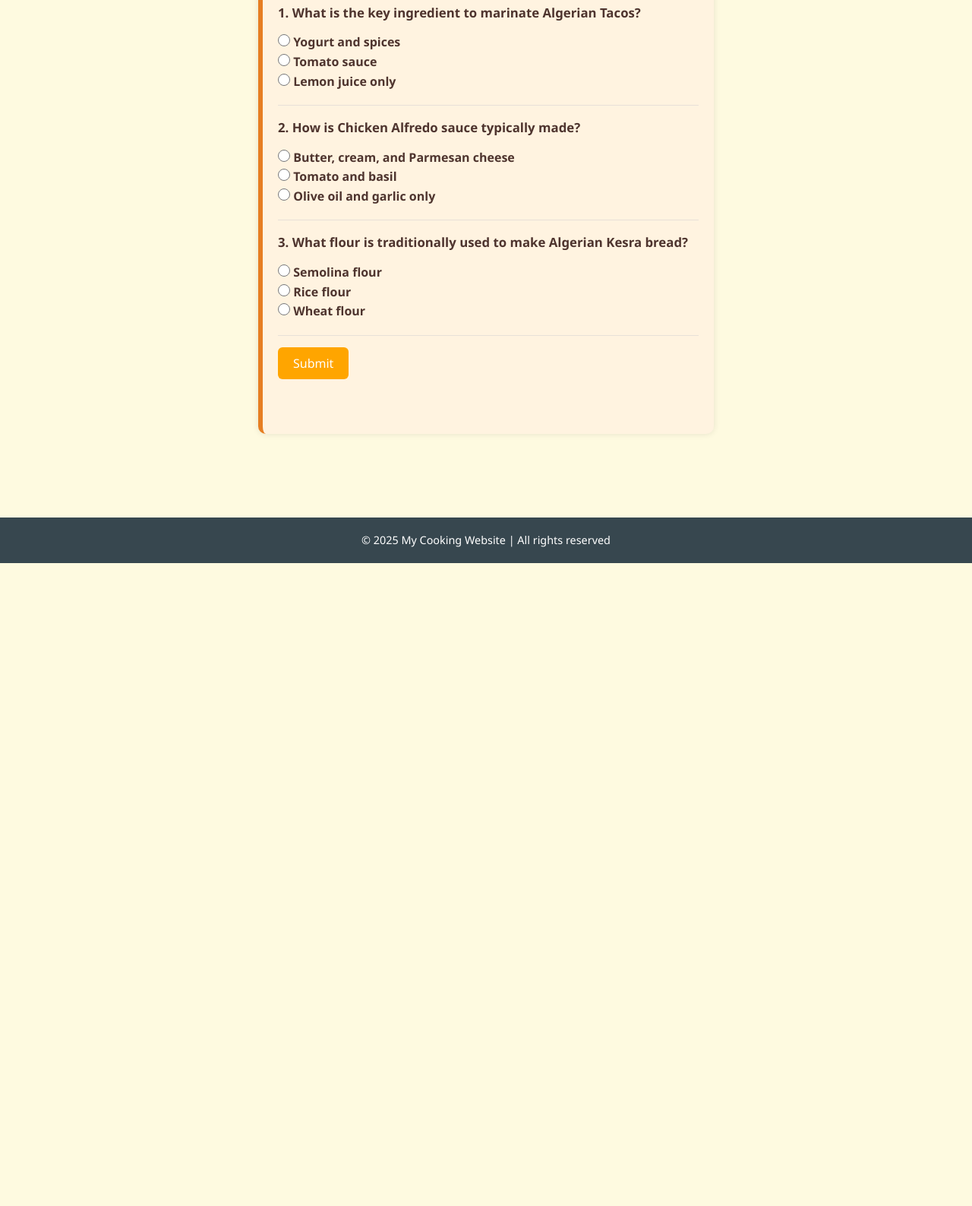
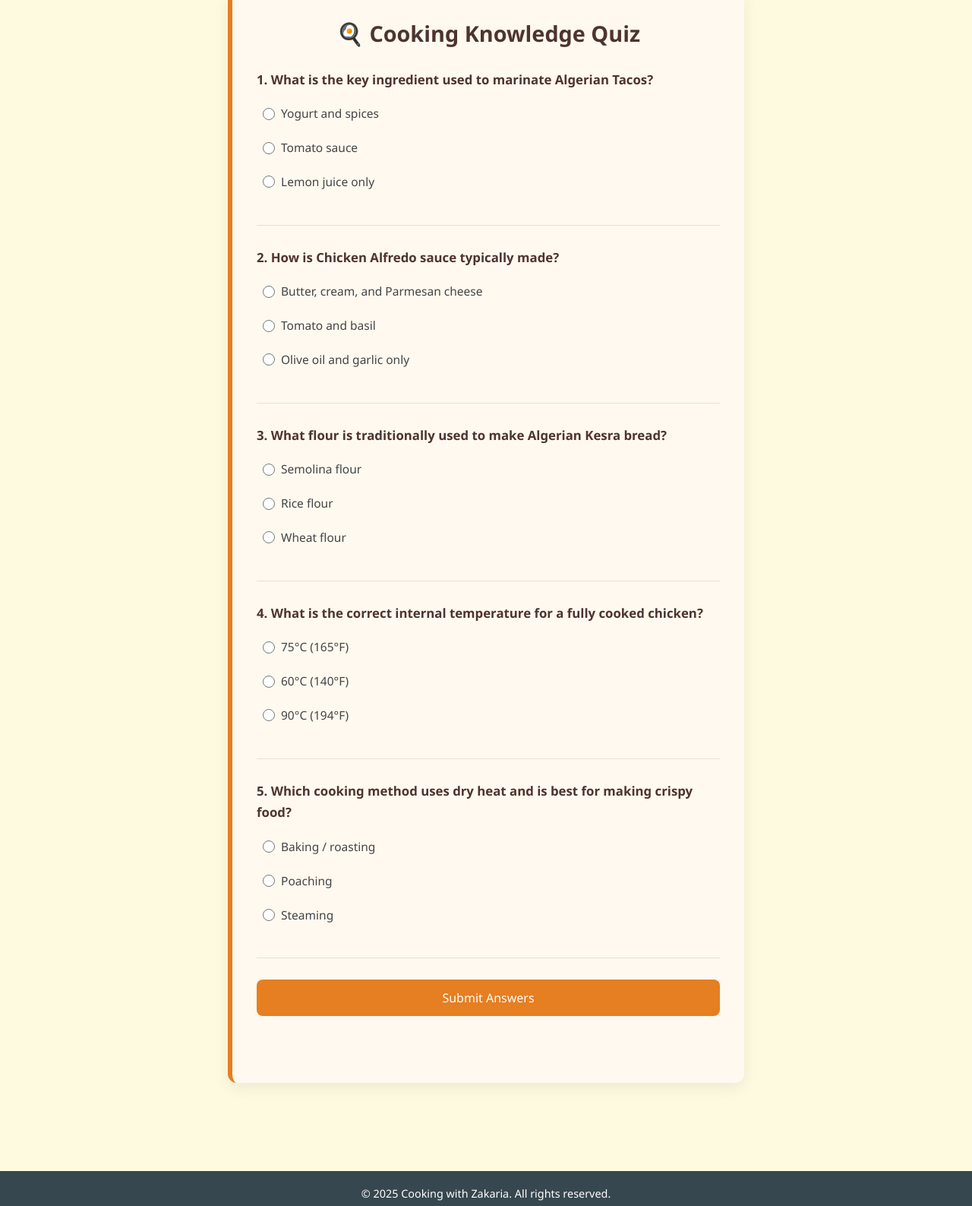
Before and after one commit to zakaria-lamouri-t0474790/IY444_Web_Development_p474790, a website: page quiz.html in a window 1280 px wide. Shown: the part 213-1800 px from the top of the page at 76% size. Before the commit the page ends 954 px from the top, so only its background shows below. Drawn offline with Linux system fonts and the light colour scheme.

Commit message:
Update quiz.html

```diff
--- a/quiz.html
+++ b/quiz.html
@@ -2,44 +2,14 @@
 <html lang="en">
 <head>
     <meta charset="UTF-8" />
-    <meta name="viewport" content="width=device-width, initial-scale=1" />
-    <title>Cooking Quiz | My Cooking Website</title>
+    <meta name="viewport" content="width=device-width, initial-scale=1.0" />
+    <title>Cooking Quiz | Cooking with Zakaria</title>
     <link rel="stylesheet" href="stylesheet.css" />
-    <style>
-        .quiz-container {
-            max-width: 600px;
-            margin: 30px auto;
-            background-color: #FFF3E0;
-            padding: 20px;
-            border-radius: 10px;
-            box-shadow: 0 0 8px rgba(0,0,0,0.1);
-        }
-        .question {
-            margin-bottom: 15px;
-            font-weight: bold;
-        }
-        .result {
-            margin-top: 20px;
-            font-size: 18px;
-            font-weight: bold;
-        }
-        button {
-            background-color: #FFA500;
-            color: white;
-            padding: 10px 20px;
-            border: none;
-            border-radius: 6px;
-            cursor: pointer;
-        }
-        button:hover {
-            background-color: #FF8C00;
-        }
-    </style>
 </head>
 <body>
 
 <header>
-    <h1>Cooking Quiz</h1>
+    <h1>Cooking with Zakaria</h1>
     <nav>
         <ul>
             <li><a href="index.html">Home</a></li>
@@ -47,7 +17,7 @@
             <li><a href="videos.html">Videos</a></li>
             <li><a href="tips.html">Tips</a></li>
             <li><a href="about.html">About</a></li>
-            <li><a href="quiz.html">Quiz</a></li>
+            <li><a href="quiz.html" class="active">Quiz</a></li>
             <li><a href="contact.html">Contact</a></li>
         </ul>
     </nav>
@@ -55,57 +25,152 @@
 
 <main>
     <div class="quiz-container">
-        <div class="question">
-            <p>1. What is the key ingredient to marinate Algerian Tacos?</p>
-            <input type="radio" name="q1" value="a"> Yogurt and spices<br>
-            <input type="radio" name="q1" value="b"> Tomato sauce<br>
-            <input type="radio" name="q1" value="c"> Lemon juice only<br>
+        <h2>🍳 Cooking Knowledge Quiz</h2>
+
+        <!-- Q1 -->
+        <div class="question" id="q1-block">
+            <p>1. What is the key ingredient used to marinate Algerian Tacos?</p>
+            <label><input type="radio" name="q1" value="a" /> Yogurt and spices</label>
+            <label><input type="radio" name="q1" value="b" /> Tomato sauce</label>
+            <label><input type="radio" name="q1" value="c" /> Lemon juice only</label>
+            <div class="answer-feedback" id="fb1"></div>
         </div>
 
-        <div class="question">
+        <!-- Q2 -->
+        <div class="question" id="q2-block">
             <p>2. How is Chicken Alfredo sauce typically made?</p>
-            <input type="radio" name="q2" value="a"> Butter, cream, and Parmesan cheese<br>
-            <input type="radio" name="q2" value="b"> Tomato and basil<br>
-            <input type="radio" name="q2" value="c"> Olive oil and garlic only<br>
+            <label><input type="radio" name="q2" value="a" /> Butter, cream, and Parmesan cheese</label>
+            <label><input type="radio" name="q2" value="b" /> Tomato and basil</label>
+            <label><input type="radio" name="q2" value="c" /> Olive oil and garlic only</label>
+            <div class="answer-feedback" id="fb2"></div>
         </div>
 
-        <div class="question">
+        <!-- Q3 -->
+        <div class="question" id="q3-block">
             <p>3. What flour is traditionally used to make Algerian Kesra bread?</p>
-            <input type="radio" name="q3" value="a"> Semolina flour<br>
-            <input type="radio" name="q3" value="b"> Rice flour<br>
-            <input type="radio" name="q3" value="c"> Wheat flour<br>
+            <label><input type="radio" name="q3" value="a" /> Semolina flour</label>
+            <label><input type="radio" name="q3" value="b" /> Rice flour</label>
+            <label><input type="radio" name="q3" value="c" /> Wheat flour</label>
+            <div class="answer-feedback" id="fb3"></div>
         </div>
 
-        <button onclick="submitQuiz()">Submit</button>
+        <!-- Q4 (new) -->
+        <div class="question" id="q4-block">
+            <p>4. What is the correct internal temperature for a fully cooked chicken?</p>
+            <label><input type="radio" name="q4" value="a" /> 75°C (165°F)</label>
+            <label><input type="radio" name="q4" value="b" /> 60°C (140°F)</label>
+            <label><input type="radio" name="q4" value="c" /> 90°C (194°F)</label>
+            <div class="answer-feedback" id="fb4"></div>
+        </div>
+
+        <!-- Q5 (new) -->
+        <div class="question" id="q5-block">
+            <p>5. Which cooking method uses dry heat and is best for making crispy food?</p>
+            <label><input type="radio" name="q5" value="a" /> Baking / roasting</label>
+            <label><input type="radio" name="q5" value="b" /> Poaching</label>
+            <label><input type="radio" name="q5" value="c" /> Steaming</label>
+            <div class="answer-feedback" id="fb5"></div>
+        </div>
+
+        <button class="submit-btn" onclick="submitQuiz()">Submit Answers</button>
+        <button class="submit-btn" id="retryBtn" onclick="resetQuiz()" style="display:none; margin-top:10px; background:#27ae60;">Try Again</button>
+
         <div class="result" id="result"></div>
     </div>
 </main>
 
 <footer>
-    <p>&copy; 2025 My Cooking Website | All rights reserved</p>
+    <p>&copy; 2025 Cooking with Zakaria. All rights reserved.</p>
 </footer>
 
 <script>
+    const answers = { q1: 'a', q2: 'a', q3: 'a', q4: 'a', q5: 'a' };
+
+    const explanations = {
+        q1: 'Correct answer: Yogurt and spices — they tenderise the meat and add depth.',
+        q2: 'Correct answer: Butter, cream, and Parmesan cheese — the classic Alfredo trio.',
+        q3: 'Correct answer: Semolina flour — it gives Kesra its distinctive dense texture.',
+        q4: 'Correct answer: 75°C (165°F) — this ensures the chicken is safe to eat.',
+        q5: 'Correct answer: Baking / roasting — dry heat removes moisture for a crispy result.'
+    };
+
     function submitQuiz() {
-        let score = 0;
-        const q1 = document.querySelector('input[name="q1"]:checked');
-        const q2 = document.querySelector('input[name="q2"]:checked');
-        const q3 = document.querySelector('input[name="q3"]:checked');
+        let allAnswered = true;
 
-        if (!q1 || !q2 || !q3) {
-            const result = document.getElementById("result");
-            result.textContent = "Please answer all questions!";
-            result.style.color = "red";
+        for (let i = 1; i <= 5; i++) {
+            if (!document.querySelector(`input[name="q${i}"]:checked`)) {
+                allAnswered = false;
+            }
+        }
+
+        if (!allAnswered) {
+            const result = document.getElementById('result');
+            result.textContent = 'Please answer all 5 questions before submitting!';
+            result.style.background = '#fde8e8';
+            result.style.color = '#b71c1c';
             return;
         }
 
-        if (q1.value === "a") score++;
-        if (q2.value === "a") score++;
-        if (q3.value === "a") score++;
+        let score = 0;
 
-        const result = document.getElementById("result");
-        result.textContent = `You scored ${score} out of 3!`;
-        result.style.color = "#4CAF50";
+        for (let i = 1; i <= 5; i++) {
+            const selected = document.querySelector(`input[name="q${i}"]:checked`);
+            const fb = document.getElementById(`fb${i}`);
+            fb.style.display = 'block';
+
+            // Disable all radios for this question
+            document.querySelectorAll(`input[name="q${i}"]`).forEach(r => r.disabled = true);
+
+            if (selected.value === answers[`q${i}`]) {
+                score++;
+                fb.textContent = '✅ Correct! ' + explanations[`q${i}`];
+                fb.className = 'answer-feedback answer-correct';
+            } else {
+                fb.textContent = '❌ Wrong. ' + explanations[`q${i}`];
+                fb.className = 'answer-feedback answer-wrong';
+            }
+        }
+
+        const result = document.getElementById('result');
+        const pct = Math.round((score / 5) * 100);
+
+        if (score === 5) {
+            result.textContent = `🎉 Perfect score! ${score}/5 (${pct}%) — You're a kitchen master!`;
+            result.style.background = '#e8f5e9';
+            result.style.color = '#1a7a3c';
+        } else if (score >= 3) {
+            result.textContent = `👍 Good job! ${score}/5 (${pct}%) — Keep practising!`;
+            result.style.background = '#fff3e0';
+            result.style.color = '#e65100';
+        } else {
+            result.textContent = `📚 You scored ${score}/5 (${pct}%) — Check out our tips and try again!`;
+            result.style.background = '#fde8e8';
+            result.style.color = '#b71c1c';
+        }
+
+        document.querySelector('.submit-btn').style.display = 'none';
+        document.getElementById('retryBtn').style.display = 'inline-block';
+    }
+
+    function resetQuiz() {
+        for (let i = 1; i <= 5; i++) {
+            document.querySelectorAll(`input[name="q${i}"]`).forEach(r => {
+                r.disabled = false;
+                r.checked = false;
+            });
+            const fb = document.getElementById(`fb${i}`);
+            fb.textContent = '';
+            fb.style.display = 'none';
+            fb.className = 'answer-feedback';
+        }
+
+        const result = document.getElementById('result');
+        result.textContent = '';
+        result.style.background = '';
+        result.style.color = '';
+
+        document.querySelector('.submit-btn').style.display = 'block';
+        document.getElementById('retryBtn').style.display = 'none';
     }
 </script>
 
```
